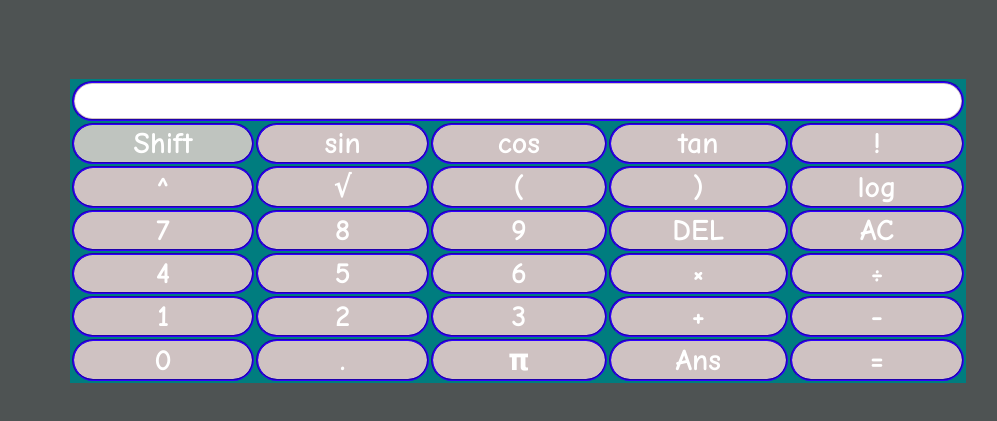
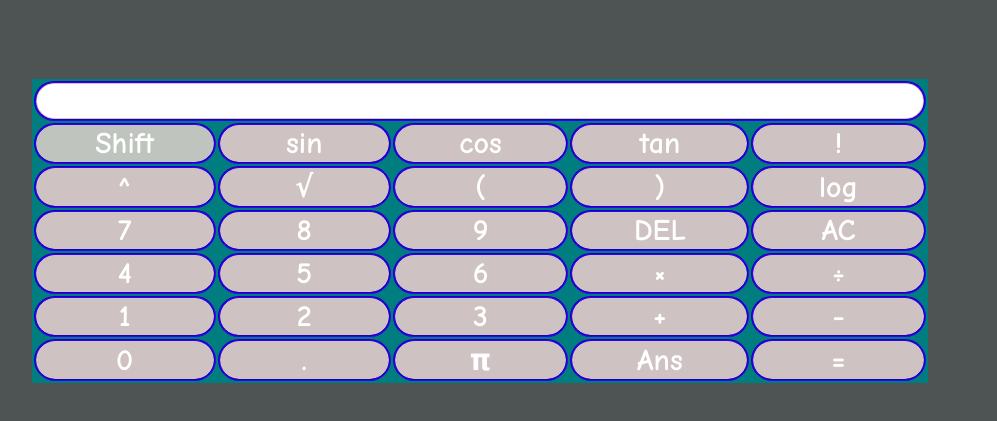
Before and after one commit to Jaideep25/Scientific-Calculator, a plain HTML site: page index.html in a window 1280 px wide. Shown: the part 41-462 px from the top of the page, without its empty margins (122-1119 px from the left). Drawn offline with Linux system fonts and the light colour scheme.

Commit message:
Update index.html

```diff
--- a/index.html
+++ b/index.html
@@ -11,7 +11,7 @@
 	.cal
 	{
 		top: 15%;
-        left: 15%;
+        left: 12%;
 		width: 70%;
 		background-color: #007D7F;
 		text-align: center;
```
